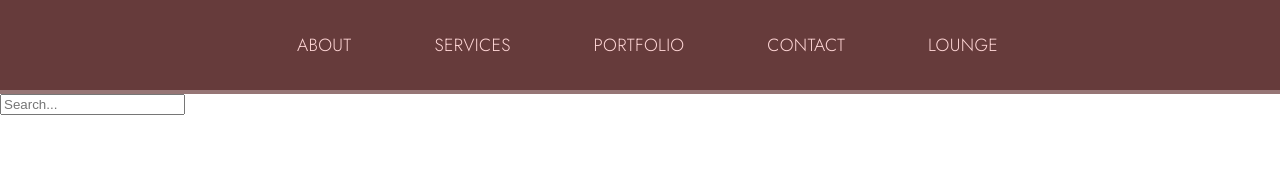
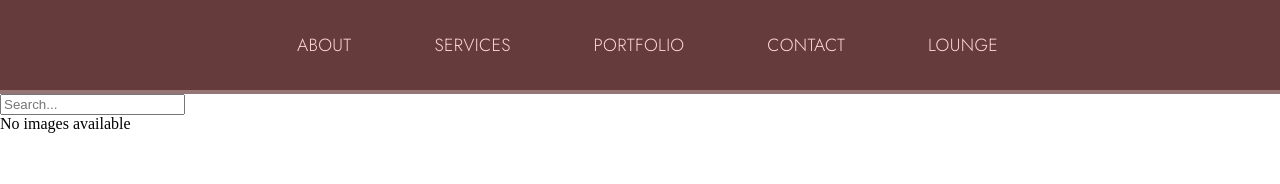
Before and after one commit to daneski9/LacyWebApplication, a React (Create React App) app: page /JulioJimenez/Portfolio in a window 1280 px wide. Shown: the top 184 px of the page. Built offline with nearby package versions, Linux system fonts and the light colour scheme.

Commit message:
Added Boxes

```diff
--- /dev/null
+++ b/src/components/julioj/Box.js
@@ -0,0 +1,17 @@
+import React from 'react';
+
+function Box(props) {
+  return (
+    <div className="box">
+      {props.imageSrc && (
+        <img
+          className="image"
+          src={props.imageSrc}
+          alt={props.image ? props.image.name : ''}
+        />
+      )}
+    </div>
+  );
+}
+
+export default Box;
--- /dev/null
+++ b/src/components/julioj/Boxes.css
@@ -0,0 +1,31 @@
+.container {
+    display: flex;
+    flex-wrap: wrap;
+    justify-content: space-between;
+    align-content: flex-start;
+    height: 100%;
+    padding: 10px;
+  }
+
+  .row {
+    display: flex;
+    justify-content: space-between;
+    width: 100%;
+    margin-bottom: 10px;
+  }
+
+  .box {
+    position: relative;
+    width: calc(25% - 7.5px);
+    height: 0;
+    padding-bottom: 66.67%;
+    border: 1px solid #ccc;
+    background-color: #f2f2f2;
+  }
+
+  .image {
+    position: absolute;
+    top: 0;
+    left: 0;
+    width: 100
+  }
--- /dev/null
+++ b/src/components/julioj/Boxes.js
@@ -0,0 +1,47 @@
+import React from 'react';
+import Box from './Box';
+
+function Boxes(props) {
+  const rows = Math.ceil(props.filteredImages.length / 4); // calculate the number of rows
+  const displayRows = Math.min(rows, Math.floor(window.innerHeight / 250)); // calculate the number of rows to display based on window height
+
+  const boxes = []; // create an array to store the boxes
+
+  for (let i = 0; i < displayRows; i++) {
+    const boxRow = []; // create an array to store the boxes in the current row
+
+    for (let j = 0; j < 4; j++) {
+      const imageIndex = i * 4 + j;
+      const image = props.filteredImages[imageIndex] || null;
+      const imageSrc = image ? image.src : null;
+
+      boxRow.push(
+        <Box
+          key={j}
+          image={image}
+          imageSrc={imageSrc}
+        />
+      );
+
+      if (imageIndex >= props.filteredImages.length - 1) {
+        break; // stop adding boxes if there are no more images
+      }
+    }
+
+    if (boxRow.length > 0) {
+      boxes.push(
+        <div key={i} className="row">
+          {boxRow}
+        </div>
+      );
+    }
+  }
+
+  return (
+    <div>
+      {boxes.length > 0 ? boxes : <div className="no-images">No images available</div>}
+    </div>
+  );
+}
+
+export default Boxes;
--- a/src/components/julioj/PortfolioJulioJimenez.js
+++ b/src/components/julioj/PortfolioJulioJimenez.js
@@ -1,21 +1,34 @@
-import { useState } from "react";
+import { useState, useEffect } from "react";
 import Navbar from "../Navbar";
 import SearchBar from "../Searchbar";
+import Boxes from "./Boxes";
 
 
-function Portfolio() {
+function Portfolio(props) {
     const [query, setQuery] = useState('');
+    const [images, setImages] = useState([]);
 
-    function handleQueryChange(value) {
-        setQuery(value);
-    }
+    useEffect(() => {
+      // fetch images from API or set default images
+      // and update the images state
+    }, []);
+
+    const filteredImages = images.filter(image => {
+      return image.name.toLowerCase().includes(query.toLowerCase());
+    });
 
     return (
       <>
-      <Navbar />
-      <div>
-        <SearchBar query={query} onChange={handleQueryChange} />
-      </div>
+        <Navbar />
+        <div className="container">
+            <SearchBar
+                query={query}
+                setQuery={setQuery}
+            />
+            <Boxes
+                filteredImages={filteredImages}
+            />
+        </div>
       </>
     );
   }
```
